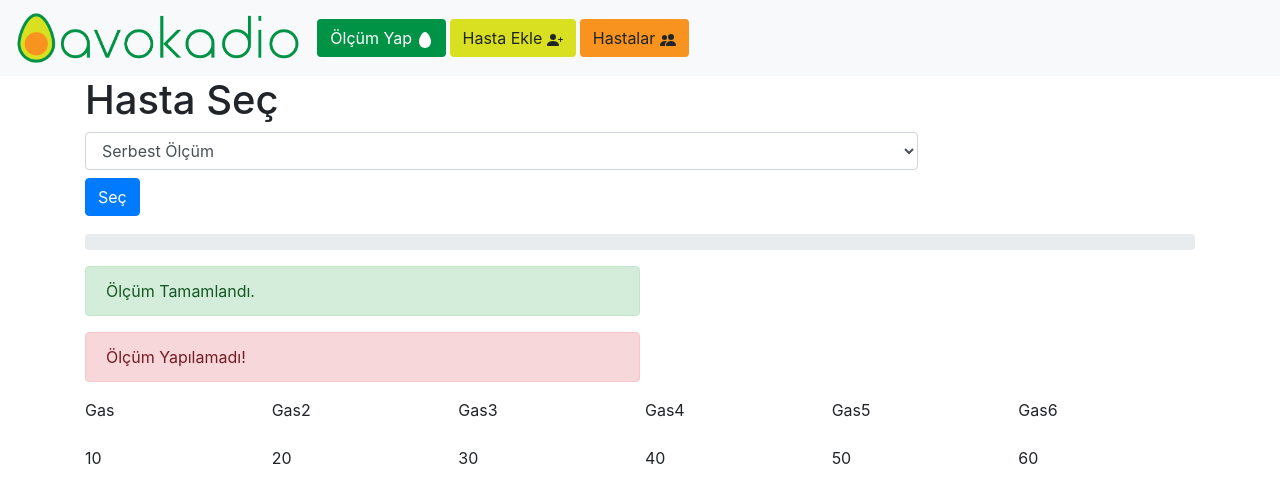
After one commit to fnurcaglar/covid19panel, a Flask app: page /olcum in a window 1280 px wide. The commit adds this page. Shown: the top 503 px of the page. Run offline with Flask 2, Linux system fonts and the light colour scheme; data comes from the database, SQL or seed files in the repository; some libraries are stand-ins or nearby versions.

Commit message:
turkcelesti.

```diff
--- a/app.py
+++ b/app.py
@@ -47,11 +47,7 @@ def saveToExcel(sheet,data):
 	for i in range(1,9):
 		sheet.cell(row=row_num+2, column=i+1).value = float(data_split[i])
 
-@app.route("/settings")
-def settings():
-	return render_template("settings.html", ip=config["host"] ,port=config["port"],config=config, theme=theme, url=links["settings"])
-
-@app.route("/measure", methods=['POST', 'GET'])
+@app.route("/olcum", methods=['POST', 'GET'])
 def measure():
 	if request.method == 'POST':
 		now = datetime.now().strftime("%y%m%d-%H%M%S")
@@ -59,17 +55,16 @@ def measure():
 		userno = no.split()[0]
 		user = users.query.filter_by(userno=userno).first()
 		gas_value = [1,2,3,4,5,6]
-		return render_template("plot.html",gas1=1, gas2=2,gas3=3,gas4=4,gas5=5,gas6=6,ip=config["host"] ,port=config["port"],config=config, theme=theme, url=links["measure"], user=user, users=users.query.all(), plotStatus=plotStatus, percentage=percentage, alerts=[0,0])
+		return render_template("olcum.html",gas1=1, gas2=2,gas3=3,gas4=4,gas5=5,gas6=6,ip=config["host"] ,port=config["port"],config=config, theme=theme, url=links, user=user, users=users.query.all(), plotStatus=plotStatus, percentage=percentage, alerts=[0,0])
 	else:
-		return render_template("plot.html", ip=config["host"], port=config["port"],config=config, theme=theme, url=links["measure"],users=users.query.all() , plotStatus=plotStatus, percentage=percentage, alerts=[0,0])
+		return render_template("olcum.html", ip=config["host"], port=config["port"],config=config, theme=theme, url=links,users=users.query.all() , plotStatus=plotStatus, percentage=percentage, alerts=[0,0])
 
 @app.route("/")
 def people():
 	print(rec_folder)
-
 	return render_template("users.html", ip=config["host"] , port=config["port"],config=config,users=users.query.all(), theme=theme, url=links["people"])
 
-@app.route("/people/<userno>")
+@app.route("/hasta/<userno>")
 def kullanici(userno):
 	addr = os.path.join(rec_folder,userno,"excel")
 	fileaddresses = glob(addr+"//*")
@@ -84,11 +79,11 @@ def kullanici(userno):
 		filenames.append(file)
 	numberofrecords = len(fileaddresses)
 	user = users.query.filter_by(userno=userno).first()
-	return render_template("user.html", ip=config["host"] , port=config["port"],config=config, theme=theme, url=links["measure"], user=user, names=filenames, addresses=fileaddresses, number=numberofrecords)
+	return render_template("user.html", ip=config["host"] , port=config["port"],config=config, theme=theme, url=links["olcum"], user=user, names=filenames, addresses=fileaddresses, number=numberofrecords)
 
-@app.route("/newperson")
+@app.route("/yenikayit")
 def kayit():
-	return render_template("newperson.html", ip=config["host"] ,port=config["port"],config=config, theme=theme, url=links["newperson"])
+	return render_template("yenikayit.html", ip=config["host"] ,port=config["port"],config=config, theme=theme, url=links["yenikayit"])
 
 @app.route('/addrec',methods = ['POST', 'GET'])
 def addrec():
@@ -115,13 +110,13 @@ def addrec():
 		os.makedirs(user_rec_excel_folder,exist_ok= True)
 		os.makedirs(user_rec_csv_folder,exist_ok= True)
 		new = name
-	return render_template("newperson.html", ip=config["host"] ,port=config["port"],config=config, theme=theme, new=new)
+	return render_template("yenikayit.html", ip=config["host"] ,port=config["port"],config=config, theme=theme, new=new)
 
-@app.route('/measure/<userno>')
+@app.route('/olcum/<userno>')
 def newrec(userno):
 	now = datetime.now().strftime("%y%m%d-%H%M%S")
 	user = users.query.filter_by(userno=userno).first()
-	return render_template("plot.html", ip=config["host"] ,port=config["port"],config=config, theme=theme, url=links["measure"], user=user, users=users.query.all(), plotStatus=plotStatus, percentage=percentage, alerts=[0,0])
+	return render_template("olcum.html", ip=config["host"] ,port=config["port"],config=config, theme=theme, url=links["olcum"], user=user, users=users.query.all(), plotStatus=plotStatus, percentage=percentage, alerts=[0,0])
 
 @sio.on("deleteUser")
 def deleteUser(userno):
--- a/templates/avokadiobase.html
+++ b/templates/avokadiobase.html
@@ -4,13 +4,11 @@
     <!-- Required meta tags -->
     <meta charset="utf-8">
     <meta name="viewport" content="width=device-width, initial-scale=1, shrink-to-fit=no">
-
     <!-- Bootstrap CSS -->
     <link href="../static/bootstrap/css/bootstrap.css" rel="stylesheet">
 	  <link href="../static/bootstrap/css/bootstrap_site.min.css" rel="stylesheet">
 	  <link href="../static/bootstrap/css/fontawesome-all.css" rel="stylesheet">
-
-    <title>Yeni Kayıt / Avokadio</title>
+    <title>Avokadio Web Arayuz</title>
     <link rel="apple-touch-icon" sizes="57x57" href="/static/favicon/apple-icon-57x57.png">
     <link rel="apple-touch-icon" sizes="60x60" href="/static/favicon/apple-icon-60x60.png">
     <link rel="apple-touch-icon" sizes="72x72" href="/static/favicon/apple-icon-72x72.png">
@@ -25,35 +23,29 @@
     <link rel="icon" type="image/png" sizes="96x96" href="/static/favicon/favicon-96x96.png">
     <link rel="icon" type="image/png" sizes="16x16" href="/static/favicon/favicon-16x16.png">
     <link rel="manifest" href="/static/favicon/manifest.json">
-    <meta name="description" content="Avokadio Web Interface by Fatih Erdem">
-    <meta name="author" content="Fatih Erdem">
+    <meta name="description" content="Avokadio Web Interface">
+    <meta name="author" content="Ufuk Safak">
     <meta name="msapplication-TileColor" content="#ffffff">
     <meta name="msapplication-TileImage" content="/ms-icon-144x144.png">
     <meta name="theme-color" content="#ffffff">
-
   </head>
-
   <body>
-
     <div id="app">
       <nav class="navbar sticky-top navbar-expand-lg navbar-{{theme}} bg-{{theme}}">
         <a class="navbar-brand" href="http://{{ip}}:{{port}}/{{url}}">
             <img v-on:click="changeTheme" src="/static/logo/{{theme}}/avokadio.png" height="50" class="d-inline-block align-top" alt="">
         </a>
-
-    <a class="btn mr-1 my-sm-0" style="background-color:#009245;color:white;" href="../measure" role="button">Measure
+        <a class="btn mr-1 my-sm-0" style="background-color:#009245;color:white;" href="../olcum" role="button">Ölçüm Yap
           <svg width="1em" height="1em" viewBox="0 0 16 16" class="bi bi-egg-fill" fill="currentColor" xmlns="http://www.w3.org/2000/svg">
             <path d="M14 10a6 6 0 0 1-12 0C2 5.686 5 0 8 0s6 5.686 6 10z"/>
           </svg>
         </a>
-
-    <a class="btn mr-1 my-sm-0" style="background-color:#d9e021;" href="../newperson" role="button">Add Person
+        <a class="btn mr-1 my-sm-0" style="background-color:#d9e021;" href="../yenikayit" role="button">Hasta Ekle
           <svg width="1em" height="1em" viewBox="0 0 16 16" class="bi bi-person-plus-fill" fill="currentColor" xmlns="http://www.w3.org/2000/svg">
             <path fill-rule="evenodd" d="M1 14s-1 0-1-1 1-4 6-4 6 3 6 4-1 1-1 1H1zm5-6a3 3 0 1 0 0-6 3 3 0 0 0 0 6zm7.5-3a.5.5 0 0 1 .5.5V7h1.5a.5.5 0 0 1 0 1H14v1.5a.5.5 0 0 1-1 0V8h-1.5a.5.5 0 0 1 0-1H13V5.5a.5.5 0 0 1 .5-.5z"/>
           </svg>
         </a>
-
-    <a class="btn mr-1 my-sm-0" style="background-color:#f7931e;" href="../" role="button">People
+        <a class="btn mr-1 my-sm-0" style="background-color:#f7931e;" href="../" role="button">Hastalar
           <svg width="1em" height="1em" viewBox="0 0 16 16" class="bi bi-people-fill" fill="currentColor" xmlns="http://www.w3.org/2000/svg">
             <path fill-rule="evenodd" d="M7 14s-1 0-1-1 1-4 5-4 5 3 5 4-1 1-1 1H7zm4-6a3 3 0 1 0 0-6 3 3 0 0 0 0 6zm-5.784 6A2.238 2.238 0 0 1 5 13c0-1.355.68-2.75 1.936-3.72A6.325 6.325 0 0 0 5 9c-4 0-5 3-5 4s1 1 1 1h4.216zM4.5 8a2.5 2.5 0 1 0 0-5 2.5 2.5 0 0 0 0 5z"/>
           </svg>
--- /dev/null
+++ b/templates/olcum.html
@@ -0,0 +1,181 @@
+<!doctype html>
+  {% extends "avokadiobase.html" %}
+  {% block content %}
+    <section class="container">
+      <div class>
+        {% if user %}
+          <h1 class="display-6">
+            <td><a class="text-reset" href="http://{{ip}}/hasta/{{user.userno}}">{{user.userno}} - {{user.name}}</a></td>
+              <!-- <tr><a style="margin-bottom: 0px; margin-right: 5px;">Measuring Time (seconds):</a></tr> -->
+            <button v-on:click="startMeasure('{{user.userno}}')" v-if="plotStatus==0" type="button" class="btn btn-dark rounded p-3">
+              <svg width="1.5em" height="1.5em" viewBox="0 0 16 16" fill="#d9e021" xmlns="http://www.w3.org/2000/svg">
+                <path d="M14 10a6 6 0 0 1-12 0C2 5.686 5 0 8 0s6 5.686 6 10z"></path>
+              </svg> Ölçüm Yap
+            </button>
+            <button  v-if="plotStatus==1"class="btn btn-dark rounded p-3" type="button" disabled>
+              <span class="spinner-border spinner-border-sm" role="status" aria-hidden="true"></span>
+              Ölçüm Yapılıyor...
+            </button>
+          </h1>
+        {% endif %}
+        {% if not user %}
+          <h1 class="display-6">
+            <form action = "olcum" method = "POST">
+              <div class="form-group">
+                <label for="exampleFormControlSelect1">Hasta Seç</label>
+                <select class="form-control col-md-9" id="userno" name="userno">
+                    <option>Serbest Ölçüm</option>
+                    {%for u in users%}
+                    <option>{{u.name}}</option>
+                    {%endfor%}
+                </select>
+                <button type="submit" class="btn btn-primary">Seç</button>
+              </div>
+            </form>
+          </h1>
+        {% endif %}
+        {% for i in range (101) %}
+          <div v-show="percentage=={{i}}" class="progress">
+            <div class="progress-bar bg-success progress-bar-striped progress-bar-animated" role="progressbar" style="width: {{i}}%;" aria-valuenow="{{i}}" aria-valuemin="0" aria-valuemax="100">{{i}}%</div>
+          </div>
+        {% endfor %}
+        <p></p>
+        {% if alerts[0] == 0 %}
+          <div class="alert alert-success col-md-6" role="alert">
+            Ölçüm Tamamlandı.
+          </div>
+        {% endif %}
+        {% if alerts[1] == 0 %}
+          <div class="alert alert-danger col-md-6" role="alert">
+            Ölçüm Yapılamadı!
+          </div>
+        {% endif %}
+        <div class="form-row">
+          <div class="form-group col-md-2">
+            <label for="phone">Gas</label>
+          </div>
+          <div class="form-group col-md-2">
+            <label for="birth">Gas2</label>
+          </div>
+          <div class="form-group col-md-2">
+            <label for="birth">Gas3</label>
+          </div>
+          <div class="form-group col-md-2">
+            <label for="birth">Gas4</label>
+          </div>
+          <div class="form-group col-md-2">
+            <label for="birth">Gas5</label>
+          </div>
+          <div class="form-group col-md-2">
+            <label for="birth">Gas6</label>
+          </div>
+        </div>
+        <div class="form-row">
+          <div class="form-group col-md-2">
+            <label for="phone">[[gas1]]</label>
+          </div>
+          <div class="form-group col-md-2">
+            <label for="birth">[[gas2]]</label>
+          </div>
+          <div class="form-group col-md-2">
+            <label for="birth">[[gas3]]</label>
+          </div>
+          <div class="form-group col-md-2">
+            <label for="birth">[[gas4]]</label>
+          </div>
+          <div class="form-group col-md-2">
+            <label for="birth">[[gas5]]</label>
+          </div>
+          <div class="form-group col-md-2">
+            <label for="birth">[[gas6]]</label>
+          </div>
+      </div>
+    </section>
+</div>
+    <!-- Optional JavaScript -->
+    <!-- jQuery first, then Popper.js, then Bootstrap JS -->
+    <script src="../static/vue/vue.js"></script>
+    <script src="../static/socketio/socket.io.js"></script>
+	  <script src="../static/bootstrap/jquery.js"></script>
+    <script src="../static/bootstrap/umd/popper.js"></script>
+    <script src="../static/bootstrap/js/bootstrap.js"></script>
+    <script type="text/javascript" src="https://cdnjs.cloudflare.com/ajax/libs/Chart.js/2.7.0/Chart.bundle.min.js"></script>
+    <script type="text/javascript" src="https://cdnjs.cloudflare.com/ajax/libs/moment.js/2.18.1/moment.min.js"></script>
+    <script src='https://cdn.plot.ly/plotly-latest.min.js'></script>
+
+    <!--Vue.JS-->
+    <script>
+        var app = new Vue({
+        el: "#app",
+        delimiters: ["[[", "]]"],
+		data: {
+		companyName: "AVOKADIO",
+		plotStatus: {{plotStatus}},
+        percentage: {{percentage}},
+        alerts: {{alerts}},
+        gas1:10,
+        gas2:20,
+        gas3:30,
+        gas4:40,
+        gas5:50,
+        gas6:60
+        },
+
+        created: function () {
+            this.socket = io("{{ip}}").connect();
+        },
+
+
+        methods: {
+
+            changeTheme: function (){
+                this.socket.emit("changeTheme");
+            },
+            startMeasure: function (data){
+                console.log("startMeasure")
+                this.socket.emit("startMeasure", data);
+            },
+            changeDuration: function (data){
+                this.socket.emit("changeDuration", data.target.value);
+                console.log(data)
+            },
+            delete_user: function (user_id){
+                this.socket.emit("delete_user", user_id);
+            }
+
+        },
+
+        mounted: function () {
+            this.socket.on("measureCompleted", function (gas) {
+                app.gas1=gas[0]
+                app.gas2=gas[1]
+                app.gas3=gas[2]
+                app.gas4=gas[3]
+                app.gas5=gas[4]
+                app.gas6=gas[5]
+            }),
+            this.socket.on("startMeasure", function (data) {
+            	app.plotStatus=data[0]
+            	app.percentage=data[1]
+            }),
+            this.socket.on("alert", function (data) {
+            	app.alerts=data
+            })
+        }
+
+    })
+  </script>
+
+    <!--Popover-->
+    <script>
+        $(function (){
+            $('[data-toggle="popover"]').popover();
+        })
+    </script>
+
+
+
+
+  </body>
+</html>
+{% endblock  %}
--- a/templates/user.html
+++ b/templates/user.html
@@ -59,12 +59,12 @@ Edited on Thu Sep 3 01:32:13 2020
            <ul class="navbar-nav mr-auto">
 
            </ul>
-           <a class="btn mr-1 my-sm-0" style="background-color:#009245;color:white;" href="../measure" role="button">Measure
+           <a class="btn mr-1 my-sm-0" style="background-color:#009245;color:white;" href="../olcum" role="button">Measure
             <svg width="1em" height="1em" viewBox="0 0 16 16" class="bi bi-egg-fill" fill="currentColor" xmlns="http://www.w3.org/2000/svg">
                 <path d="M14 10a6 6 0 0 1-12 0C2 5.686 5 0 8 0s6 5.686 6 10z"/>
             </svg>
            </a>
-           <a class="btn mr-1 my-sm-0" style="background-color:#d9e021;" href="../newperson" role="button">Add Person
+           <a class="btn mr-1 my-sm-0" style="background-color:#d9e021;" href="../yenikayit" role="button">Add Person
             <svg width="1em" height="1em" viewBox="0 0 16 16" class="bi bi-person-plus-fill" fill="currentColor" xmlns="http://www.w3.org/2000/svg">
                 <path fill-rule="evenodd" d="M1 14s-1 0-1-1 1-4 6-4 6 3 6 4-1 1-1 1H1zm5-6a3 3 0 1 0 0-6 3 3 0 0 0 0 6zm7.5-3a.5.5 0 0 1 .5.5V7h1.5a.5.5 0 0 1 0 1H14v1.5a.5.5 0 0 1-1 0V8h-1.5a.5.5 0 0 1 0-1H13V5.5a.5.5 0 0 1 .5-.5z"/>
             </svg>
@@ -129,7 +129,7 @@ Edited on Thu Sep 3 01:32:13 2020
                 <a class="btn btn-outline-primary btn-lg" data-toggle="collapse" href="#collapseExample" role="button" aria-expanded="false" aria-controls="collapseExample"><svg width="1.5em" height="1.5em" viewBox="0 0 16 16" class="bi bi-list-ul" fill="currentColor" xmlns="http://www.w3.org/2000/svg">
   <path fill-rule="evenodd" d="M5 11.5a.5.5 0 0 1 .5-.5h9a.5.5 0 0 1 0 1h-9a.5.5 0 0 1-.5-.5zm0-4a.5.5 0 0 1 .5-.5h9a.5.5 0 0 1 0 1h-9a.5.5 0 0 1-.5-.5zm0-4a.5.5 0 0 1 .5-.5h9a.5.5 0 0 1 0 1h-9a.5.5 0 0 1-.5-.5zm-3 1a1 1 0 1 0 0-2 1 1 0 0 0 0 2zm0 4a1 1 0 1 0 0-2 1 1 0 0 0 0 2zm0 4a1 1 0 1 0 0-2 1 1 0 0 0 0 2z"/>
 </svg> Records </a>
-                <a class="btn btn-outline-success btn-lg" href="http://{{ip}}/measure/{{user.userno}}" role="button">Measure New <svg width="1.5em" height="1.5em" viewBox="0 0 16 16" fill="#d9e021" xmlns="http://www.w3.org/2000/svg">
+                <a class="btn btn-outline-success btn-lg" href="http://{{ip}}/olcum/{{user.userno}}" role="button">Measure New <svg width="1.5em" height="1.5em" viewBox="0 0 16 16" fill="#d9e021" xmlns="http://www.w3.org/2000/svg">
                             <path d="M14 10a6 6 0 0 1-12 0C2 5.686 5 0 8 0s6 5.686 6 10z"></path>
                         </svg></a>
                 <a v-on:click="delete_user({{user.userno}})" class="btn btn-outline-danger btn-lg" href="http://{{ip}}/" role="button">Delete Person! <svg width="1.5em" height="1.5em" viewBox="0 0 16 16" class="bi bi-person-x-fill" fill="currentColor" xmlns="http://www.w3.org/2000/svg">
```
Also changed, not shown: definitions.py (+3 -4 lines), templates/newperson.html (deleted, +0 -155 lines), templates/plot.html (deleted, +0 -194 lines), templates/users.html (+6 -25 lines), templates/yenikayit.html (added, +126 -0 lines). Lines whose indentation alone changed are shown as unchanged.
